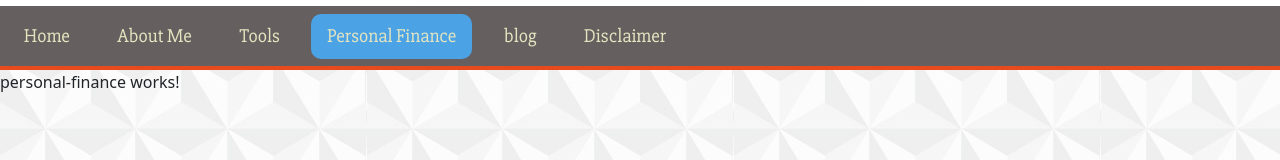
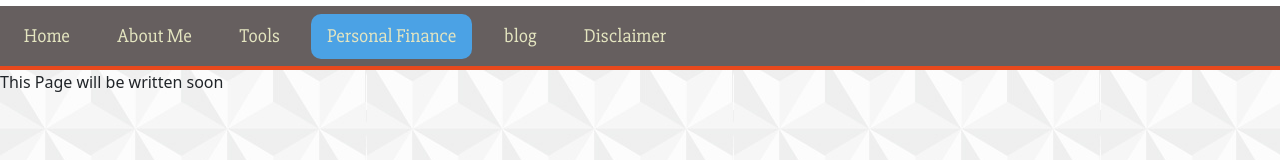
Before and after one commit to parameshwarao/raosblogs, an Angular app: page /personalFinance in a window 1280 px wide. Shown: the part 356-516 px from the top of the page. Built offline with nearby package versions, Linux system fonts and the light colour scheme.

Commit message:
checking firebase actions

```diff
--- a/src/app/personal-finance/personal-finance.component.html
+++ b/src/app/personal-finance/personal-finance.component.html
@@ -1 +1 @@
-<p>personal-finance works!</p>
+<p>This Page will be written soon</p>
```
